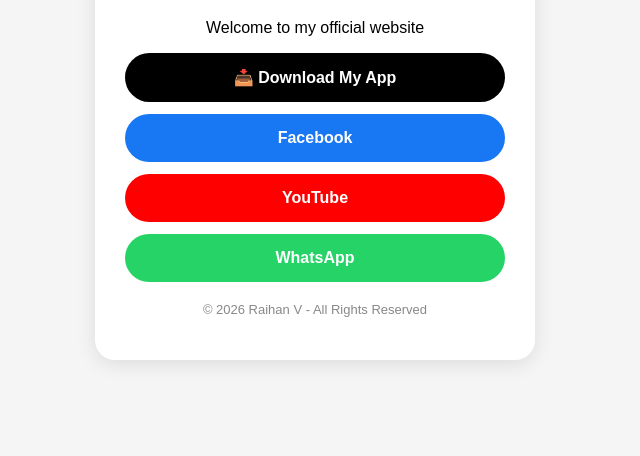
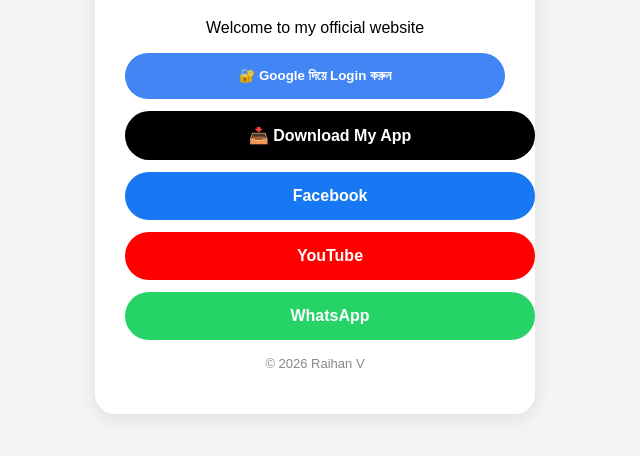
Before and after one commit to raihanv372-hub/raihanv372-hub.github.io, a plain HTML site: page index.html in a window 1280 px wide. Shown: the part 142-598 px from the top of the page, without its empty margins (325-965 px from the left). Drawn offline with Linux system fonts and the light colour scheme.

Commit message:
Update index.html

```diff
--- a/index.html
+++ b/index.html
@@ -7,21 +7,30 @@
 <style>
 body{font-family:sans-serif;text-align:center;background:#f5f5f5;padding:20px;margin:0}
 .card{background:white;padding:30px;border-radius:20px;max-width:380px;margin:30px auto;box-shadow:0 4px 20px rgba(0,0,0,0.1)}
-.btn{display:block;background:black;color:white;padding:15px;margin:12px 0;border-radius:30px;text-decoration:none;font-weight:bold}
-.btn-fb{background:#1877F2}
-.btn-yt{background:#FF0000}
-.btn-wa{background:#25D366}
+.btn{display:block;background:black;color:white;padding:15px;margin:12px 0;border-radius:30px;text-decoration:none;font-weight:bold;border:none;width:100%}
+.btn-fb{background:#1877F2}.btn-yt{background:#FF0000}.btn-wa{background:#25D366}.btn-google{background:#4285F4}
 </style>
 </head>
 <body>
 <div class="card">
 <h1>Hi, I'm Raihan V 🚀</h1>
 <p>Welcome to my official website</p>
+<button class="btn btn-google" onclick="googleLogin()">🔐 Google দিয়ে Login করুন</button>
 <a class="btn" href="#">📥 Download My App</a>
 <a class="btn btn-fb" href="#">Facebook</a>
 <a class="btn btn-yt" href="#">YouTube</a>
 <a class="btn btn-wa" href="#">WhatsApp</a>
-<p style="color:#888;font-size:13px;margin-top:20px">© 2026 Raihan V - All Rights Reserved</p>
+<p id="userInfo" style="color:green;font-weight:bold;margin-top:15px;"></p>
+<p style="color:#888;font-size:13px;">© 2026 Raihan V</p>
 </div>
+<script type="module">
+import {initializeApp} from "https://www.gstatic.com/firebasejs/10.12.2/firebase-app.js";
+import {getAuth,GoogleAuthProvider,signInWithPopup} from "https://www.gstatic.com/firebasejs/10.12.2/firebase-auth.js";
+const firebaseConfig={apiKey:"AIzaSyCmElkJZ27WNuNUdfCAPdaAYlP183pckZM",authDomain:"raihanv372-7bfaf.firebaseapp.com",projectId:"raihanv372-7bfaf",storageBucket:"raihanv372-7bfaf.firebasestorage.app",messagingSenderId:"795128285256",appId:"1:795128285256:web:136862bbad15bf6651707d"};
+const app=initializeApp(firebaseConfig);
+const auth=getAuth(app);
+const provider=new GoogleAuthProvider();
+window.googleLogin=()=>{signInWithPopup(auth,provider).then(r=>{document.getElementById("userInfo").innerText="স্বাগতম "+r.user.displayName+" ❤️";alert("Login সফল! "+r.user.email)}).catch(e=>alert(e.message))};
+</script>
 </body>
 </html>
```
